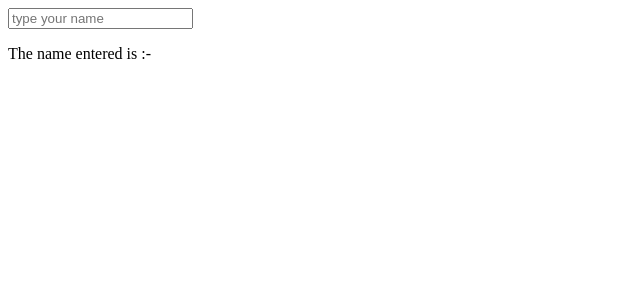
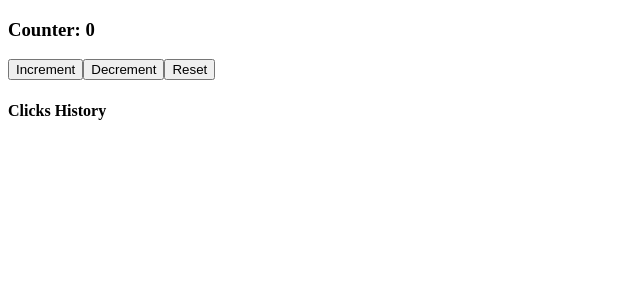
Before and after one commit to DEVAVISWA/react, a React (Vite) app: page / in a window 1280 px wide. Shown: the top 300 px of the page, without its empty margins (0-640 px from the left). Built offline with nearby package versions, Linux system fonts and the light colour scheme.

Commit message:
use Reducer task DOUBT

```diff
--- a/src/App.jsx
+++ b/src/App.jsx
@@ -1,20 +1,21 @@
-import React, { createContext, useState } from 'react'
-import Profile from './components/Profile'
-
-
-
-const profileNameContext= createContext()
+import React, { useReducer, useState } from 'react';
+import { initialState, reducer } from './reducers/countReducer';
 
 function App() {
 
-  const[profileName,setProfileName]= useState('')
+  const [state, dispatch] = useReducer(reducer, initialState);
+
   return (
-    <profileNameContext.Provider value={{profileName,setProfileName}}>
-      <div>
-        <Profile/>
-      </div>
-    </profileNameContext.Provider>
+    <div>
+      <h3>Counter: { state.count }</h3>
+      <button onClick={() => dispatch({ type: 'incr' })}>Increment</button>
+      <button onClick={() => dispatch({ type: 'decr' })}>Decrement</button>
+      <button onClick={() => dispatch({ type: 'reset' })}>Reset</button>
+
+      <h4>Clicks History</h4>
+      <p>{ state.clickHistory }</p>
+    </div>
   )
 }
 
-export {App as default, profileNameContext}
+export default App;
--- a/src/components/Profile.jsx
+++ /dev/null
@@ -1,19 +0,0 @@
-import React, { useContext } from 'react'
-import { profileNameContext } from '../App'
-
-function Profile() {
-    const {profileName,setProfileName}= useContext(profileNameContext)
-
-    const profileNameHandler = (event) => {
-        setProfileName(event.target.value)
-    }
-
-  return (
-    <div>
-        <input type="text" placeholder='type your name' onChange={profileNameHandler} value={profileName}/>
-        <p>The name entered is :- {profileName} </p>
-    </div>
-  )
-}
-
-export default Profile
--- /dev/null
+++ b/src/reducers/countReducer.jsx
@@ -0,0 +1,27 @@
+// define a initial state
+const initialState = {
+    count: 0,
+    clickHistory : ''
+}
+
+// define the reducer function
+function reducer(state, action) {
+    switch (action.type) {
+        case 'incr':
+            return { count: state.count + 1 ,
+                    clickHistory:state.clickHistory .concat('I') };
+
+        case 'decr':
+            return { count: state.count - 1 ,
+                clickHistory:state.clickHistory + `D` };
+
+        case 'reset':
+            return { count: 0 ,
+                clickHistory:state.clickHistory + `R`};
+    }
+}
+
+export {
+    initialState,
+    reducer
+};
```
